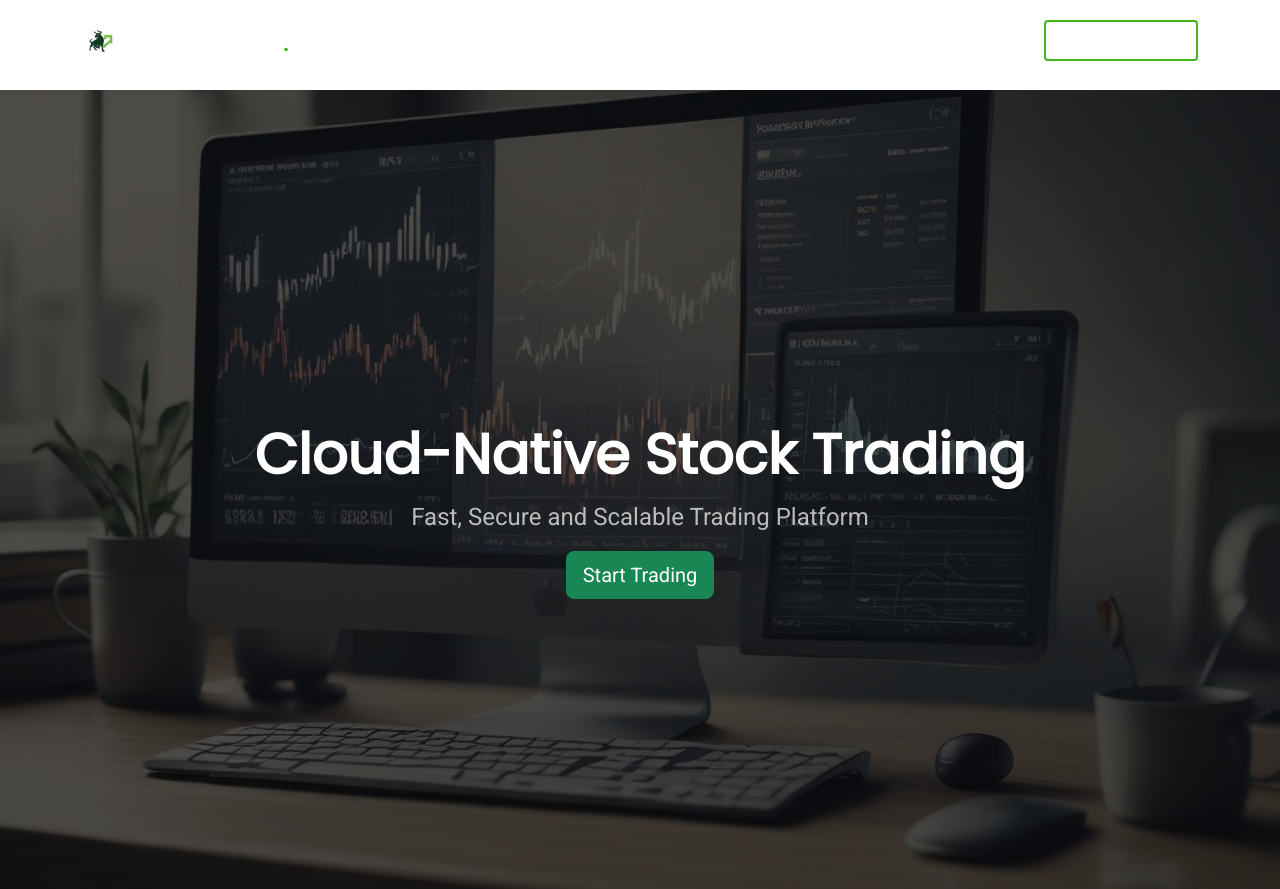
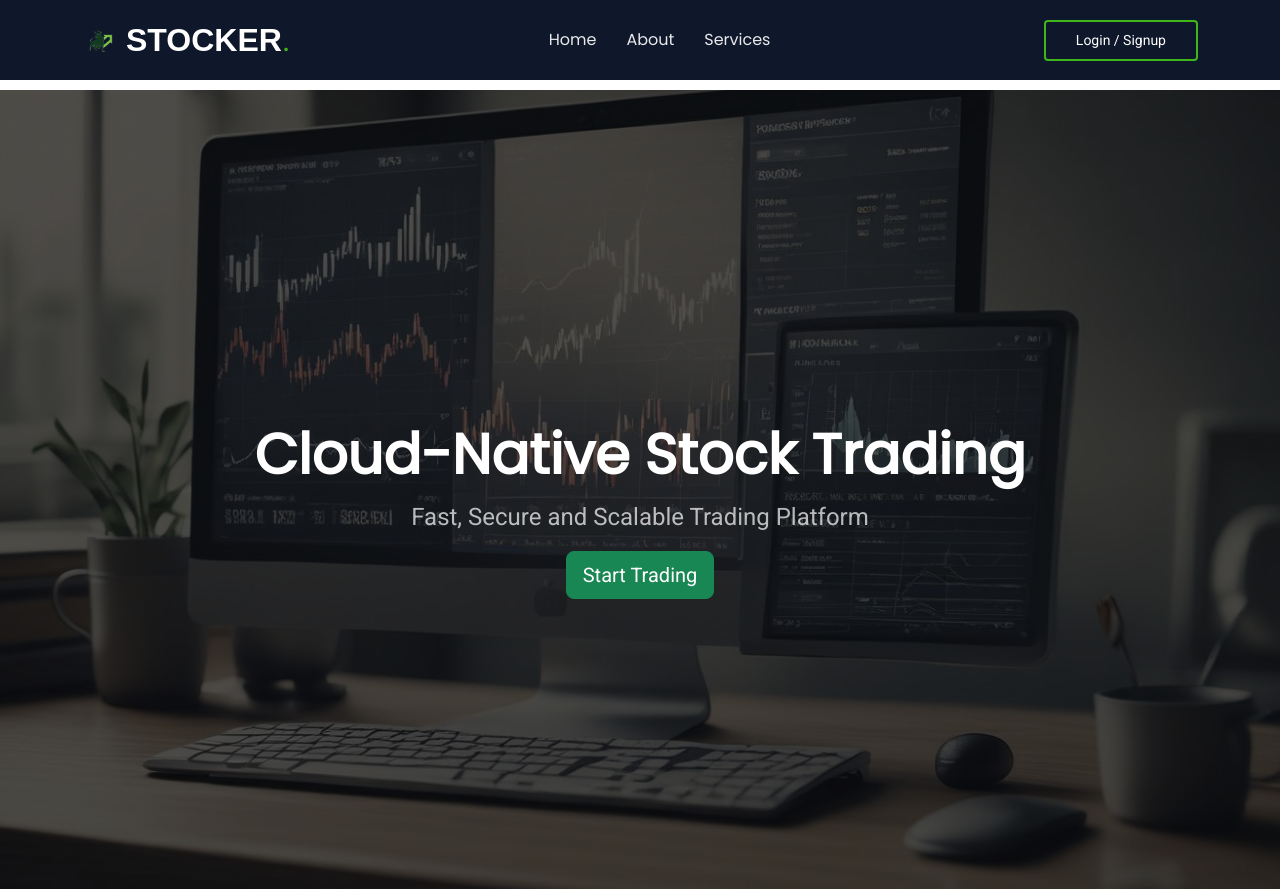
Before and after one commit to akshay002-ln/Stocker-A-Cloud-based-stock-trading-application-using-Flask-and-AWS, a Flask app: page / in a window 1280 px wide. Shown: the top 889 px of the page. Run offline with Flask 3, Linux system fonts and the light colour scheme; some libraries are stand-ins or nearby versions.

Commit message:
Change header background color for index page

```diff
--- a/static/css/main.css
+++ b/static/css/main.css
@@ -229,15 +229,14 @@ h6 {
 /* Index Page Header
 ------------------------------*/
 .index-page .header {
-  --background-color: rgba(0, 0, 0, 0);
+  --background-color: #0f172a;
 }
 
 /* Index Page Header on Scroll
 ------------------------------*/
 .index-page.scrolled .header {
-  --background-color: rgba(0, 0, 0, 0.8);
-}
-
+  --background-color: #020617;
+}
 /*--------------------------------------------------------------
 # Navigation Menu
 --------------------------------------------------------------*/
```
